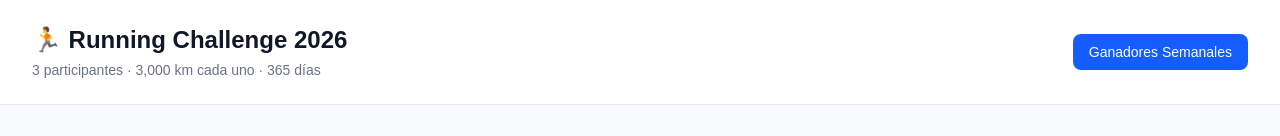
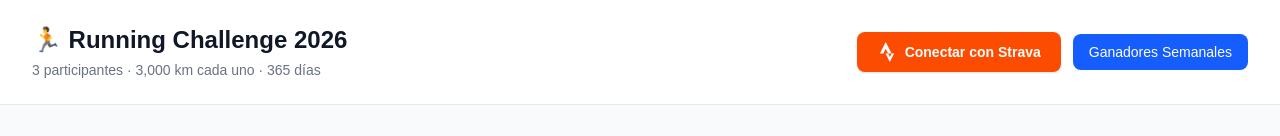
Before and after one commit to jaskonio/running-race, a Next.js app: page / in a window 1280 px wide. Shown: the top 136 px of the page. Built offline with nearby package versions, Linux system fonts and the light colour scheme; no server answers; the database is empty.

Commit message:
feat: add ConnectStravaButton component for Strava integration

```diff
--- a/src/app/page.tsx
+++ b/src/app/page.tsx
@@ -7,10 +7,12 @@ import type { GoalTracking } from "@/types/stats";
 
 import SummaryCards from "@/components/dashboard/SummaryCards";
 import Leaderboard from "@/components/dashboard/Leaderboard";
+import ConnectStravaButton from "@/components/dashboard/ConnectStravaButton";
 import DailyProgressChart from "@/components/charts/DailyProgressChart";
 import WeeklyChart from "@/components/charts/WeeklyChart";
 import MonthlyChart from "@/components/charts/MonthlyChart";
 import RangeChart from "@/components/charts/RangeChart";
+import { Suspense } from "react";
 
 const GOAL_KM = 3000;
 
@@ -101,12 +103,17 @@ export default async function Home() {
                   3 participantes · 3,000 km cada uno · 365 días
                 </p>
               </div>
+              <div className="flex items-center gap-3">
+                <Suspense>
+                  <ConnectStravaButton />
+                </Suspense>
                 <a
                   href="/weekly-winners"
                   className="rounded-lg bg-blue-600 px-4 py-2 text-sm font-medium text-white transition-colors hover:bg-blue-700"
                 >
                   Ganadores Semanales
                 </a>
+              </div>
             </div>
           </div>
         </header>
--- /dev/null
+++ b/src/components/dashboard/ConnectStravaButton.tsx
@@ -0,0 +1,70 @@
+"use client";
+
+import { useSearchParams } from "next/navigation";
+import { useEffect, useState } from "react";
+
+export default function ConnectStravaButton() {
+  const searchParams = useSearchParams();
+  const [notification, setNotification] = useState<{
+    type: "success" | "error";
+    message: string;
+  } | null>(null);
+
+  useEffect(() => {
+    const connected = searchParams.get("connected");
+    const error = searchParams.get("error");
+
+    if (connected) {
+      setNotification({
+        type: "success",
+        message: `¡${decodeURIComponent(connected)} se conectó correctamente!`,
+      });
+    } else if (error) {
+      const messages: Record<string, string> = {
+        access_denied: "Rechazaste la autorización de Strava.",
+        oauth_failed: "Error al conectar con Strava. Intentá de nuevo.",
+      };
+      setNotification({
+        type: "error",
+        message: messages[error] || "Ocurrió un error inesperado.",
+      });
+    }
+
+    if (connected || error) {
+      const timer = setTimeout(() => setNotification(null), 6000);
+      return () => clearTimeout(timer);
+    }
+  }, [searchParams]);
+
+  return (
+    <div className="flex flex-col items-end gap-3">
+      {/* Notification */}
+      {notification && (
+        <div
+          className={`w-full rounded-lg px-4 py-3 text-sm font-medium ${
+            notification.type === "success"
+              ? "bg-green-50 text-green-800 border border-green-200"
+              : "bg-red-50 text-red-800 border border-red-200"
+          }`}
+        >
+          {notification.type === "success" ? "✅" : "❌"} {notification.message}
+        </div>
+      )}
+
+      {/* Strava connect button */}
+      <a
+        href="/api/strava/connect"
+        className="inline-flex items-center gap-2 rounded-lg bg-[#FC4C02] px-5 py-2.5 text-sm font-semibold text-white shadow-sm transition-colors hover:bg-[#E34402]"
+      >
+        <svg
+          viewBox="0 0 24 24"
+          className="h-5 w-5 fill-current"
+          aria-hidden="true"
+        >
+          <path d="M15.387 17.944l-2.089-4.116h-3.065L15.387 24l5.15-10.172h-3.066m-7.008-5.599l2.836 5.598h4.172L10.463 0l-7 13.828h4.169" />
+        </svg>
+        Conectar con Strava
+      </a>
+    </div>
+  );
+}
```
Lines whose indentation alone changed are shown as unchanged.
